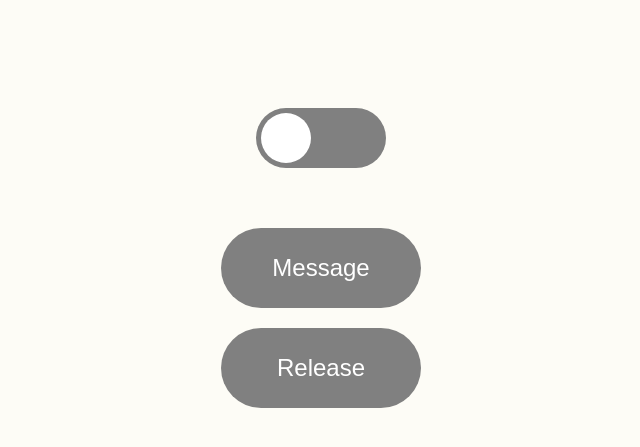
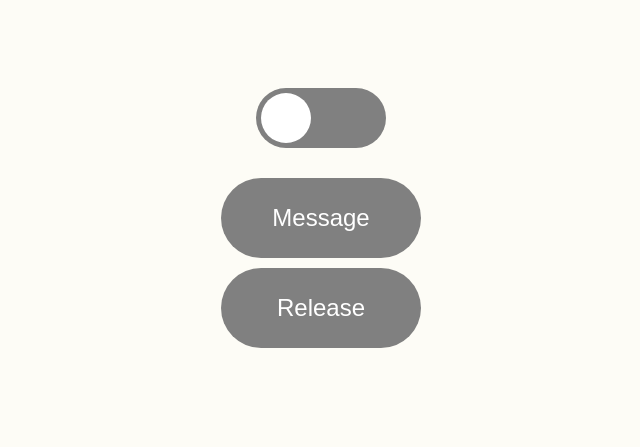
Before and after one commit to vidianindhita/Solus-Controller, a plain HTML site: page index.html in a window 1280 px wide. Shown: the part 155-602 px from the top of the page, without its empty margins (319-959 px from the left). Drawn offline with nearby package versions, Linux system fonts and the light colour scheme.

Commit message:
adjust height

```diff
--- a/css/styles.css
+++ b/css/styles.css
@@ -44,7 +44,7 @@ body {
     text-align: center;
     margin-left: auto;
     margin-right: auto;
-    margin-top: 90px;
+    margin-top: 70px;
 }
 
 input[type=checkbox]{
@@ -100,7 +100,7 @@ label:active:after {
   border-radius: 50px;
   width: 200px;
   height: 80px;
-  margin-top: 20px;
+  margin-top: 10px;
   font-size: 24px;
   font-family: inherit;
   font-style: inherit;
@@ -117,7 +117,7 @@ label:active:after {
 
 #buttons {
   text-align: center;
-  margin-top: 40px;
+  margin-top: 20px;
   margin-left: auto;
   margin-right: auto;
 }
```
